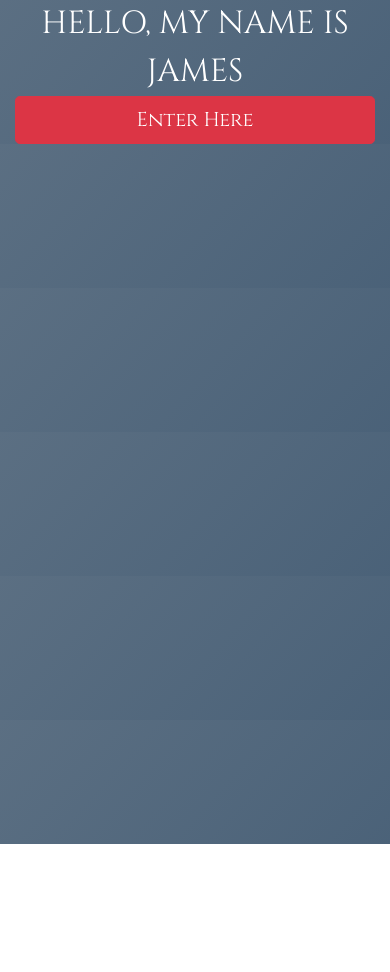
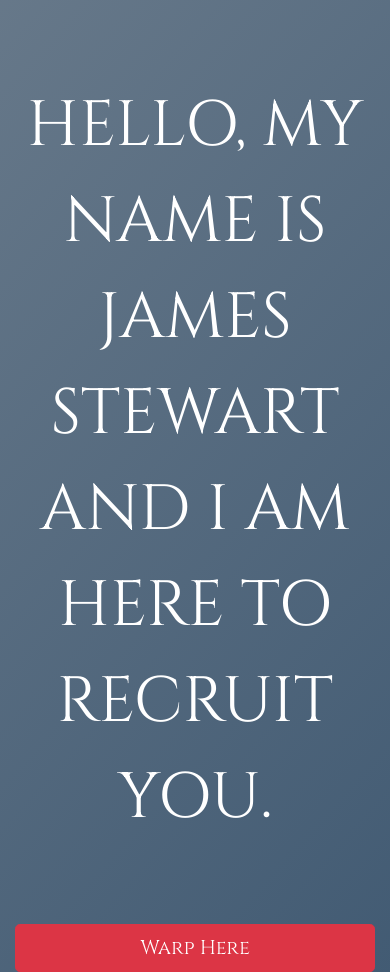
Before and after one commit to arnab156/jamesstewart, a React (Create React App) app in the folder client/: page / in a window 390 px wide. Before the commit the page ends 844 px from the top, so only its background shows below. Built offline with nearby package versions, Linux system fonts and the light colour scheme.

Commit message:
background and landing page done

```diff
--- a/client/src/Pages/Home/Home.css
+++ b/client/src/Pages/Home/Home.css
@@ -18,8 +18,21 @@
     .titlename{
         font-weight: 50;
         font-size: 2em;
+        margin-top:30%
     }
     .textStyle{
         font-weight: 0;
     }
   }
+
+
+  @media only screen and (max-width: 815px) {
+    .titlename{
+        font-weight: 100;
+        font-size: 4em;
+        margin-top:20%
+    }
+    .textStyle{
+        font-weight: 10;
+    }
+  }
--- a/client/src/Pages/Home/Home.js
+++ b/client/src/Pages/Home/Home.js
@@ -9,12 +9,12 @@ class Home extends Component {
       <Container>
         <Row>
 
-          <Col className="titlename">Hello, my name is James</Col>
+          <Col className="titlename">Hello, my name is James Stewart and I am here to recruit you.</Col>
         </Row>
         <Row>
         {/* <Col xs="6" sm="4"></Col> */}
         <Col className="titlename"> <Button color="danger" size="lg" block>
-        <Link to="/about" className="textStyle">Enter Here</Link>
+        <Link to="/about" className="textStyle">Warp Here</Link>
         </Button></Col>
         </Row>
 
```
